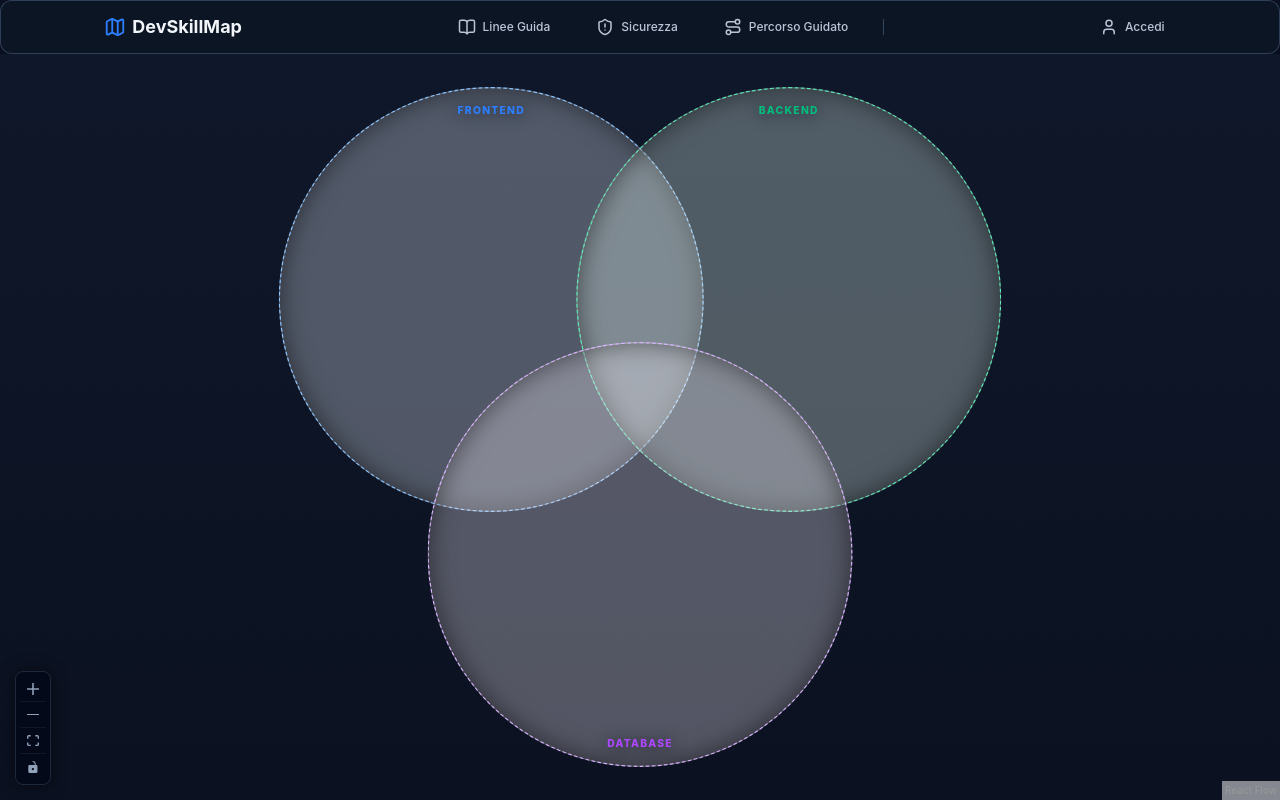
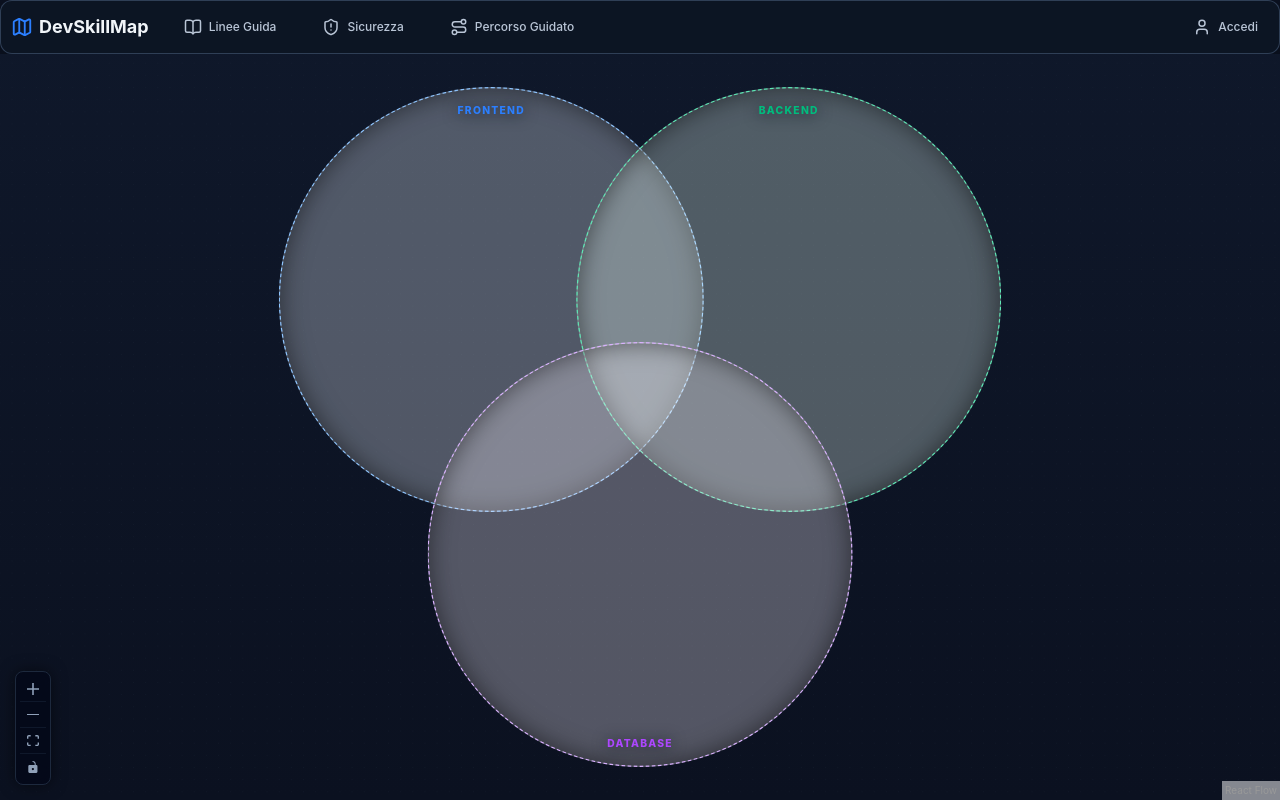
Before and after one commit to alice-rovere/web-dev-studio-map, a React (Vite) app: page / in a window 1280 px wide. Built offline with nearby package versions, Linux system fonts and the light colour scheme; no server answers; the database is empty.

Commit message:
feat: update Navbar layout and add MacroGroupNode component for improved UI structure

```diff
--- a/src/components/Navbar.jsx
+++ b/src/components/Navbar.jsx
@@ -41,7 +41,8 @@ const Navbar = () => {
   }
 
   return (
-    <header className="flex min-h-13.5 items-center justify-around gap-4.5 p-[7px_10px] border border-[rgba(51,68,93,0.9)] rounded-xl bg-[#0e1624]/92 shadow-[0_10px_30px_rgba(0,0,0,0.24)] backdrop-blur-[14px]">
+    <header className="flex min-h-13.5 items-center gap-6 p-[7px_10px] border border-[rgba(51,68,93,0.9)] rounded-xl bg-[#0e1624]/92 shadow-[0_10px_30px_rgba(0,0,0,0.24)] backdrop-blur-[14px]">
+      {/* SINISTRA: Logo e Brand */}
       <NavLink
         className="flex items-center gap-1.5 text-slate-100 text-lg font-bold no-underline"
         to="/"
@@ -50,7 +51,8 @@ const Navbar = () => {
         <span>DevSkillMap</span>
       </NavLink>
 
-      <nav className="flex gap-6 items-center">
+      {/* SINISTRA: Menu di navigazione principale (fino a Percorso Guidato) */}
+      <nav className="flex gap-6 items-center mr-auto">
         <NavLink className={linkClass} to="/linee-guida">
           <BookOpen size={18} />
           <span>Linee Guida</span>
@@ -63,10 +65,13 @@ const Navbar = () => {
           <Route size={18} />
           <span>Percorso Guidato</span>
         </NavLink>
+      </nav>
 
-        <div className="w-px h-4 bg-[#33445d]" />
-
+      {/* DESTRA: Glossario (+), Separatore e Area Utente */}
+      <div className="flex items-center gap-4">
+        {/* Il tasto "+" appare qui a destra, solo se l'utente è Editor */}
         {isEditor && (
+          <>
             <Dialog.Root open={isFormOpen} onOpenChange={setIsFormOpen}>
               <Dialog.Trigger asChild>
                 <button
@@ -77,7 +82,6 @@ const Navbar = () => {
                   <BookPlus size={16} />
                 </button>
               </Dialog.Trigger>
-
               <Dialog.Portal>
                 <Dialog.Overlay className="fixed inset-0 z-50 bg-[#060b13]/60 backdrop-blur-sm animate-in fade-in duration-150" />
                 <Dialog.Content className="fixed top-1/2 left-1/2 -translate-x-1/2 -translate-y-1/2 z-50 w-full max-w-md p-6 rounded-xl border border-[#33445d] bg-[#0e1624] shadow-[0_20px_50px_rgba(0,0,0,0.5)] focus:outline-none animate-in fade-in zoom-in-95 duration-150">
@@ -89,10 +93,13 @@ const Navbar = () => {
                 </Dialog.Content>
               </Dialog.Portal>
             </Dialog.Root>
+
+            {/* Separatore verticale */}
+            <div className="w-px h-4 bg-[#33445d]" />
+          </>
         )}
-      </nav>
 
-      <div className="flex items-center gap-2">
+        {/* Area Autenticazione (Stato caricamento / Logged / Guest) */}
         {authLoading ? (
           <span className="text-[11px] font-mono text-slate-500">…</span>
         ) : session ? (
--- /dev/null
+++ b/src/flow/nodes/MacroGroupNode.jsx
@@ -0,0 +1,22 @@
+const MacroGroupNode = ({ data }) => {
+  // Controlla se il nodo corrente è il Database per spingere il testo in basso
+  const isDatabase = data.label?.toLowerCase() === "database";
+
+  // Allinea in alto per Frontend/Backend (items-start), in basso per Database (items-end)
+  const alignmentClass = isDatabase ? "items-end" : "items-start";
+
+  return (
+    <div
+      className={`w-full h-full rounded-[120px] border ${data.borderColor} ${data.bgColor} flex ${alignmentClass} justify-center p-8 select-none pointer-events-none`}
+    >
+      <span
+        className={`inline-flex items-center gap-2 rounded-full border border-hairline/70 bg-canvas/50 px-3.5 py-1 text-[11px] font-semibold tracking-[0.16em] uppercase backdrop-blur-sm ${data.textColor}`}
+      >
+        <span className="h-1.5 w-1.5 rounded-full bg-current" />
+        {data.label}
+      </span>
+    </div>
+  );
+};
+
+export default MacroGroupNode;
```
Lines whose indentation alone changed are shown as unchanged.
